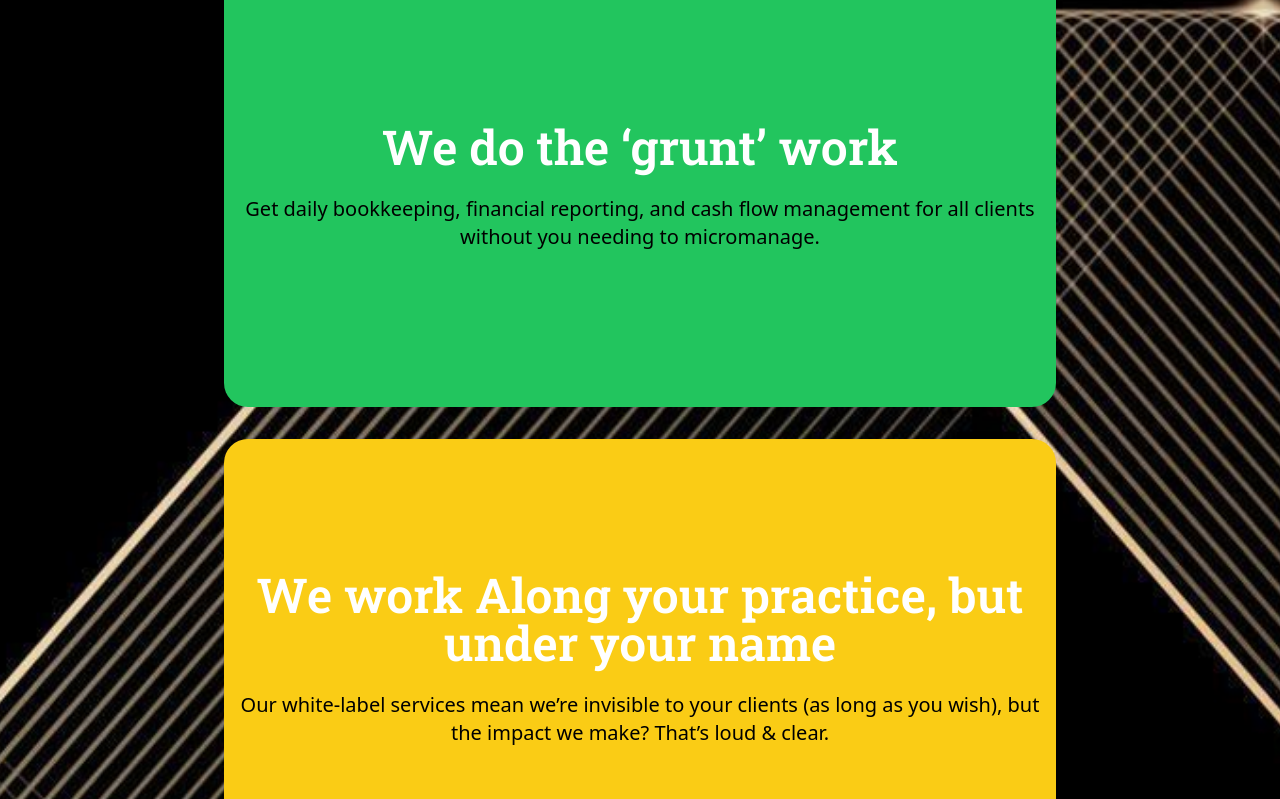
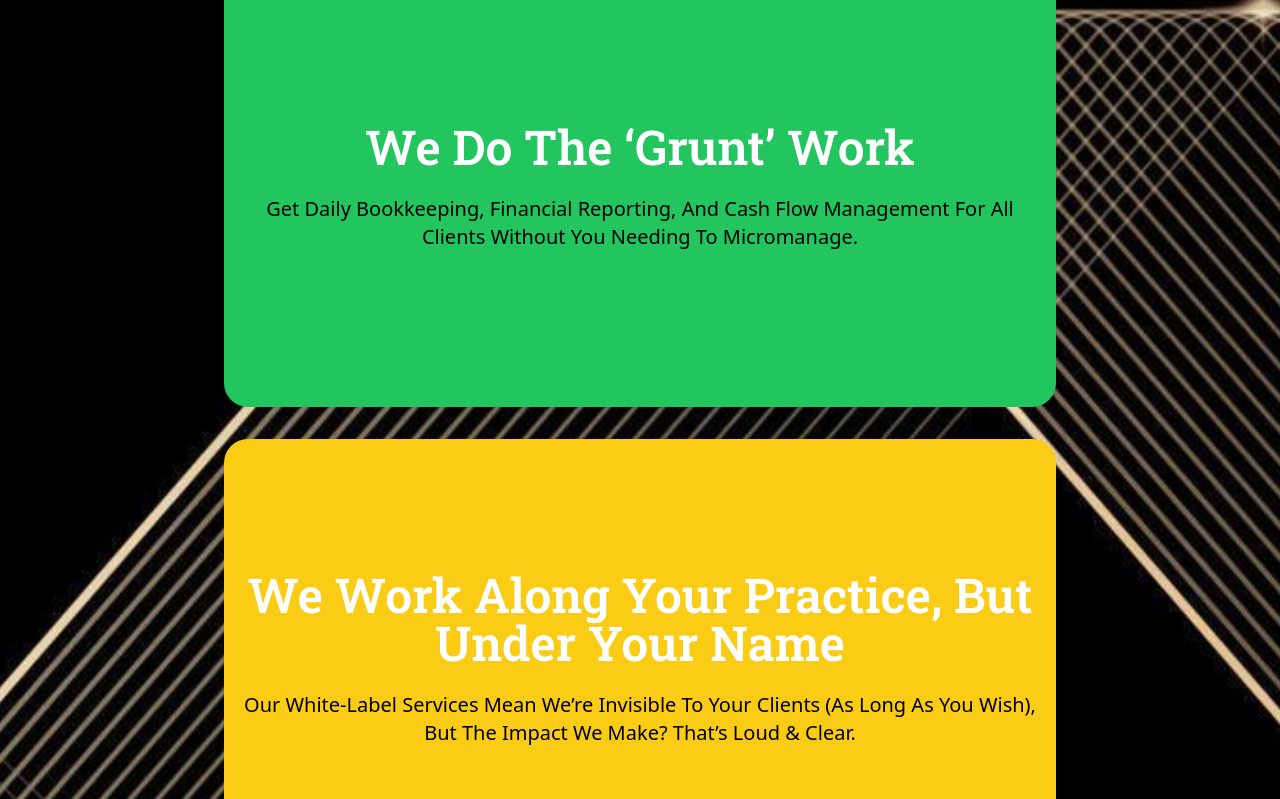
Before and after one commit to vikassinghDnaGrowth/DNA-Growth, a React (Vite) app: page / in a window 1280 px wide. Shown: the part 1901-2700 px from the top of the page. Built offline with nearby package versions, Linux system fonts and the light colour scheme.

Commit message:
responsive

```diff
--- a/src/components/ContactForm.jsx
+++ b/src/components/ContactForm.jsx
@@ -126,7 +126,7 @@ const ContactForm = () => {
             </div>
             <div className="mb-4">
               <label className="block text-white" htmlFor="email">
-                Email
+                Email*
               </label>
               <input
                 type="email"
@@ -141,7 +141,7 @@ const ContactForm = () => {
             </div>
             <div className="mb-4">
               <label className="block text-white" htmlFor="contactNumber">
-                Contact Number
+                Contact Number*
               </label>
               <input
                 type="tel"
--- a/src/section/Card.jsx
+++ b/src/section/Card.jsx
@@ -34,10 +34,10 @@ const Card = () => {
       {/* Card Section 1 */}
       <div className="w-[90vw] sm:w-[70vw] lg:w-[65vw] h-[40vh] sm:h-[50vh] md:h-[55vh] sticky top-10 flex justify-center">
         <div className="bg-green-500 rounded-3xl w-full flex flex-col justify-center items-center p-4 gap-6">
-          <h1 className="text-3xl sm:text-4xl lg:text-5xl font-semibold text-white font-roboto-slab text-center">
+          <h1 className="text-3xl sm:text-4xl lg:text-5xl font-semibold text-white font-roboto-slab text-center capitalize">
             We do the ‘grunt’ work
           </h1>
-          <p className="text-center text-base sm:text-lg lg:text-xl">
+          <p className="text-center text-base sm:text-lg lg:text-xl capitalize">
             Get daily bookkeeping, financial reporting, and cash flow management
             for all clients without you needing to micromanage.
           </p>
@@ -47,10 +47,10 @@ const Card = () => {
       {/* Card Section 2 */}
       <div className="w-[90vw] sm:w-[70vw] lg:w-[65vw] h-[40vh] sm:h-[50vh] md:h-[55vh] sticky top-10 flex justify-center">
         <div className="bg-yellow-400 rounded-3xl w-full flex flex-col justify-center items-center p-4 gap-6">
-          <h1 className="text-3xl sm:text-4xl lg:text-5xl font-semibold font-roboto-slab text-center text-white">
+          <h1 className="text-3xl sm:text-4xl lg:text-5xl font-semibold font-roboto-slab text-center text-white capitalize">
             We work Along your practice, but under your name
           </h1>
-          <p className="text-center text-base sm:text-lg lg:text-xl">
+          <p className="text-center text-base sm:text-lg lg:text-xl capitalize">
             Our white-label services mean we’re invisible to your clients (as
             long as you wish), but the impact we make? That’s loud & clear.
           </p>
--- a/src/section/Stepper.jsx
+++ b/src/section/Stepper.jsx
@@ -96,10 +96,10 @@ const Stepper = () => {
 
                 {/* Step content */}
                 <div className="md:ml-6    md:p-2 pb-6">
-                  <p className="text-customBlue text-lg md:text-2xl font-semibold">
+                  <p className="text-customBlue text-lg md:text-2xl font-semibold capitalize">
                     {item.title}
                   </p>
-                  <p className="text-sm text-black ">{item.description}</p>
+                  <p className="text-sm text-black capitalize ">{item.description}</p>
                 </div>
               </div>
             ))}
```
